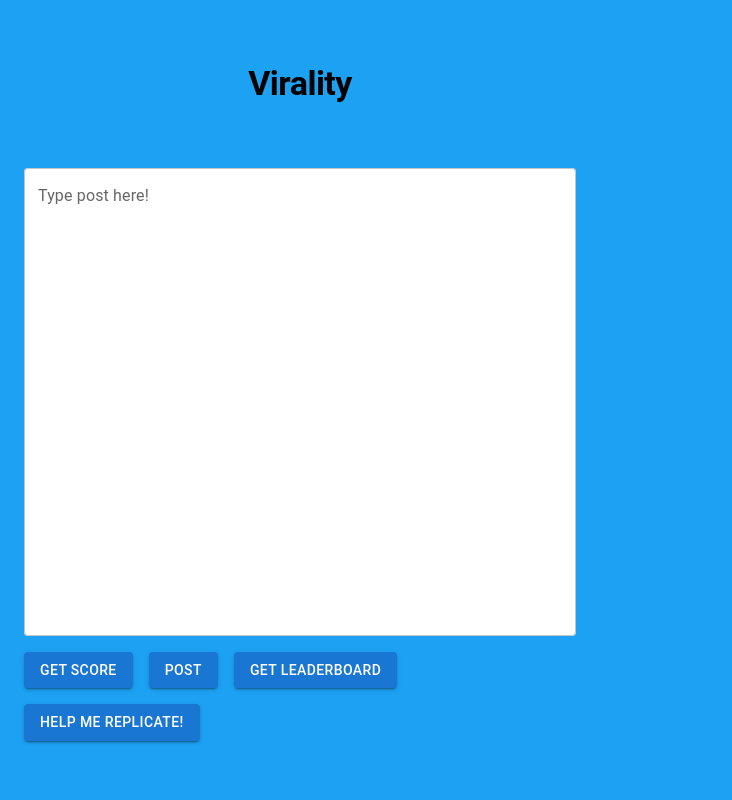
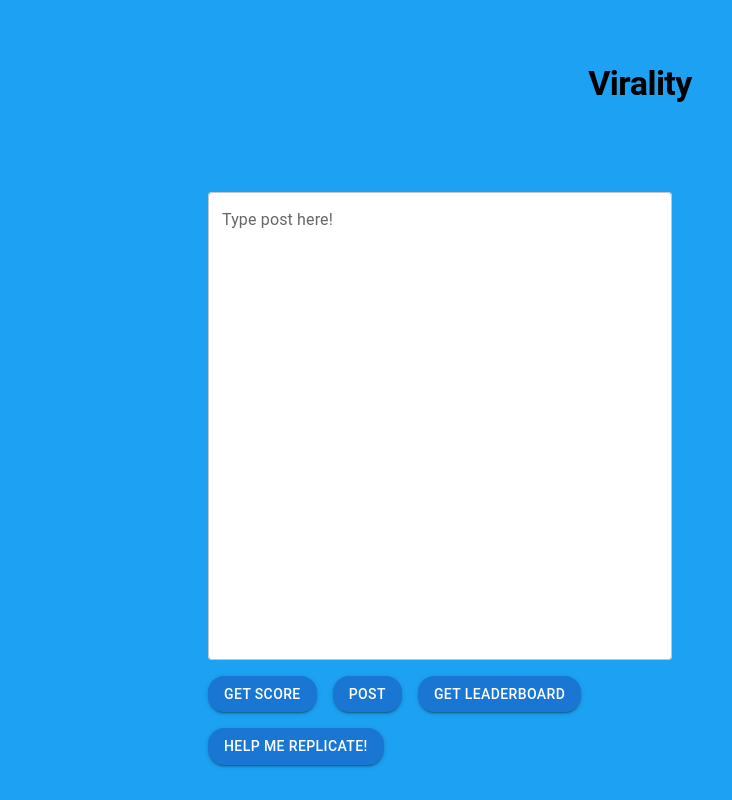
Before and after one commit to jinyang628/BlueSkyHack, a React (Vite) app in the folder frontend/: page / in a window 1280 px wide. Shown: the top 800 px of the page, without its empty margins (0-732 px from the left). Built offline with nearby package versions, Linux system fonts and the light colour scheme; the HTML template or start-up script is replaced by a standard one.

Commit message:
update ui

```diff
--- a/frontend/src/App.jsx
+++ b/frontend/src/App.jsx
@@ -7,6 +7,7 @@ import getScore from "./api/getScore";
 import makePost from "./api/makePost";
 import getPostLeaderboard from "./api/getPostLeaderboard";
 import { Typography } from "@mui/material";
+import { Box } from "@mui/system";
 
 // Create a theme instance
 const theme = createTheme({
@@ -101,23 +102,6 @@ const App = () => {
   return (
     <ThemeProvider theme={theme}>
       <CssBaseline />
-      <div
-        style={{
-          display: "flex", // Enable flexbox
-          flexDirection: "row", // Stack children vertically
-          justifyContent: "space-between", // Center children horizontally
-          alignItems: "flex-start", // Center children vertically
-        }}
-      >
-        <div
-          style={{
-            display: "flex", // Enable flexbox
-            flexDirection: "column", // Stack children vertically
-            alignItems: "center", // Center children vertically
-            minHeight: "100vh", // Full viewport height
-          }}
-        >
-          <Container maxWidth="sm">
       <Typography
         variant="h1" // Adjusts the size according to the theme's typography scale
         component="h1" // Semantic markup indicating this is the primary header
@@ -130,6 +114,32 @@ const App = () => {
       >
         Virality
       </Typography>
+      <Box
+        style={{
+          display: "flex", // Enable flexbox
+          flexDirection: "row", // Stack children vertically
+          justifyContent: "space-between", // Center children horizontally
+          alignItems: "flex-start", // Center children vertically
+          height: "100vh", // Full viewport height
+          width: "100vw",
+        }}
+      >
+        <Box
+          sx={{
+            flex: 1, // Allows this box to grow, taking up half the space
+            p: 3, // Add padding for spacing from the edges
+            marginLeft: "10rem",
+          }}
+        >
+          <div
+            style={{
+              display: "flex", // Enable flexbox
+              flexDirection: "column", // Stack children vertically
+              alignItems: "center", // Center children vertically
+              minHeight: "100vh", // Full viewport height
+            }}
+          >
+            <Container maxWidth="sm">
               <TextInput
                 label="Type post here!"
                 variant="outlined"
@@ -151,6 +161,14 @@ const App = () => {
               {error && <p>Error: {error}</p>}
             </Container>
           </div>
+        </Box>
+
+        <Box
+          sx={{
+            flex: 1, // Allows this box to grow, taking up half the space
+            p: 3, // Add padding for spacing from the edges
+          }}
+        >
           {leaderboard && (
             <div>
               <h3>Your Leaderboard:</h3>
@@ -164,7 +182,8 @@ const App = () => {
               </ul>
             </div>
           )}
-      </div>
+        </Box>
+      </Box>
     </ThemeProvider>
   );
 };
--- a/frontend/src/components/ClickButton.jsx
+++ b/frontend/src/components/ClickButton.jsx
@@ -8,6 +8,7 @@ const ClickButton = ({ onClick, children }) => {
       sx={{
         marginRight: "1rem",
         marginTop: "1rem",
+        borderRadius: "1rem",
       }}
     >
       {children}
```
Lines whose indentation alone changed are shown as unchanged.
